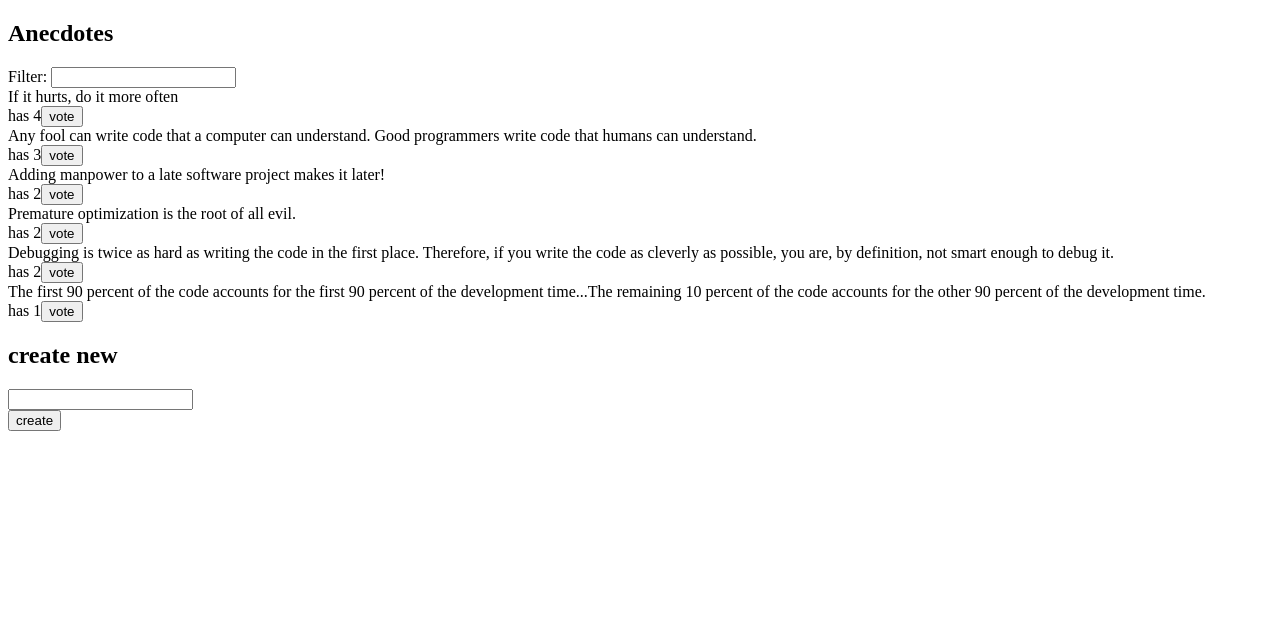
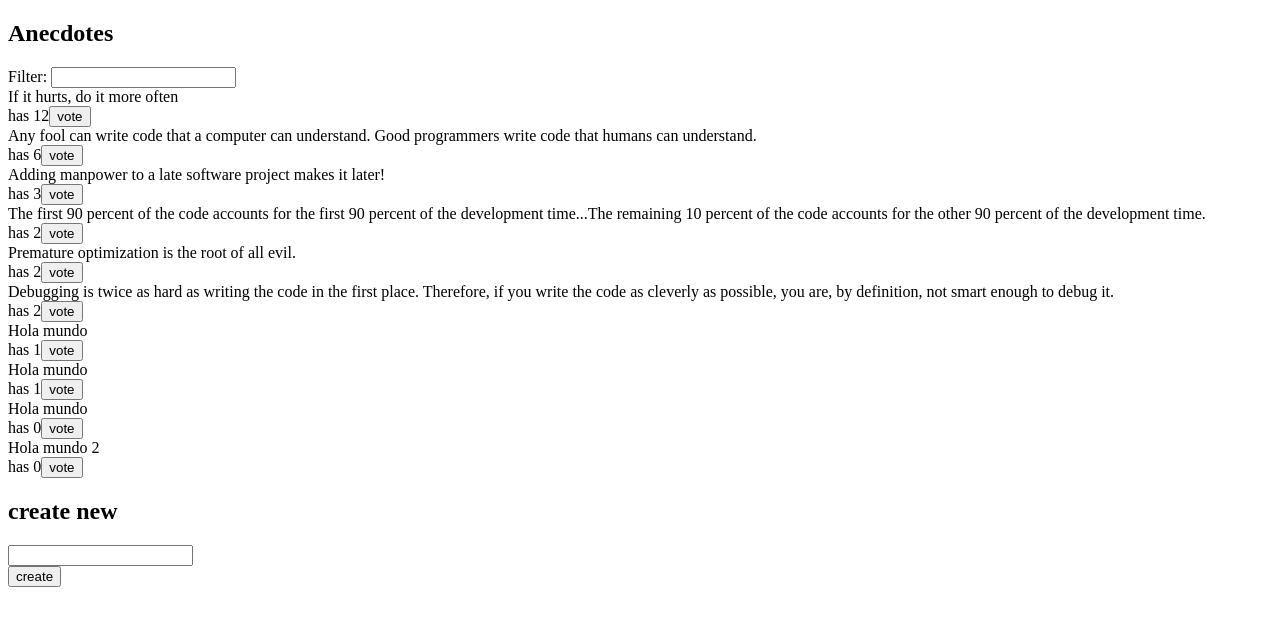
Before and after one commit to attisDev92/fullstack, a React (Vite) app in the folder part6/redux-anecdotes/: page / in a window 1280 px wide. Shown: the top 626 px of the page. Built offline with nearby package versions, Linux system fonts and the light colour scheme; data requests are answered from the project's data file.

Commit message:
part6, exerc 6.19

```diff
--- a/part6/redux-anecdotes/db.json
+++ b/part6/redux-anecdotes/db.json
@@ -3,22 +3,22 @@
     {
       "content": "If it hurts, do it more often",
       "id": "1",
-      "votes": 4
+      "votes": 12
     },
     {
       "content": "Adding manpower to a late software project makes it later!",
       "id": "2",
-      "votes": 2
+      "votes": 3
     },
     {
       "content": "The first 90 percent of the code accounts for the first 90 percent of the development time...The remaining 10 percent of the code accounts for the other 90 percent of the development time.",
       "id": "3",
-      "votes": 1
+      "votes": 2
     },
     {
       "content": "Any fool can write code that a computer can understand. Good programmers write code that humans can understand.",
       "id": "4",
-      "votes": 3
+      "votes": 6
     },
     {
       "content": "Premature optimization is the root of all evil.",
@@ -29,6 +29,26 @@
       "content": "Debugging is twice as hard as writing the code in the first place. Therefore, if you write the code as cleverly as possible, you are, by definition, not smart enough to debug it.",
       "id": "6",
       "votes": 2
+    },
+    {
+      "id": "54440",
+      "content": "Hola mundo",
+      "votes": 0
+    },
+    {
+      "id": "1055",
+      "content": "Hola mundo",
+      "votes": 1
+    },
+    {
+      "id": "96351",
+      "content": "Hola mundo",
+      "votes": 1
+    },
+    {
+      "id": "75465",
+      "content": "Hola mundo 2",
+      "votes": 0
     }
   ]
 }
--- a/part6/redux-anecdotes/src/components/AnecdoteForm.jsx
+++ b/part6/redux-anecdotes/src/components/AnecdoteForm.jsx
@@ -1,5 +1,5 @@
 import { useDispatch } from 'react-redux'
-import { setNotificationNewAnecdote, clearNotification } from '../reducers/notificationReducer'
+import { setNotification} from '../reducers/notificationReducer'
 import { newAnecdote } from '../reducers/anecdoteReducer'
 
 const AnecdoteForm = () => {
@@ -10,11 +10,9 @@ const AnecdoteForm = () => {
     e.preventDefault()
     const content = e.target.anecdote.value
     e.target.anecdote.value = ''
-    dispatch(newAnecdote(content))
-    dispatch(setNotificationNewAnecdote(content))
-    setTimeout(() => {
-      dispatch(clearNotification())
-    }, 5000)
+    dispatch(newAnecdote(content)).then(() => {
+      dispatch(setNotification({ message: `you create a new anecdote: "${content}"`, time: 1000 }))
+    })
   }
 
   return (
--- a/part6/redux-anecdotes/src/components/AnecdoteList.jsx
+++ b/part6/redux-anecdotes/src/components/AnecdoteList.jsx
@@ -1,6 +1,6 @@
 import { useSelector, useDispatch } from 'react-redux';
 import { addVote } from '../reducers/anecdoteReducer';
-import { setNotificationVote, clearNotification } from '../reducers/notificationReducer';
+import { setNotification } from '../reducers/notificationReducer';
 
 
 const AnecdoteList = () => {
@@ -15,11 +15,9 @@ const AnecdoteList = () => {
       );
 
   const handleVote = (id, content) => {
-    dispatch(addVote(id))
-    dispatch(setNotificationVote(content));
-    setTimeout(() => {
-      dispatch(clearNotification());
-    }, 5000);
+    dispatch(addVote(id)).then(() =>
+      dispatch(setNotification({ message: `you voted for "${content}"`, time: 4000 }))
+    )
   };
 
   return (
--- a/part6/redux-anecdotes/src/components/Notification.jsx
+++ b/part6/redux-anecdotes/src/components/Notification.jsx
@@ -1,10 +1,27 @@
+import { useEffect, useState } from "react"
 import { useSelector } from "react-redux"
+import { clearNotification } from "../reducers/notificationReducer"
+import { useDispatch } from "react-redux"
 
 const Notification = () => {
+
   const notification = useSelector(state => state.notification)
+  const dispatch = useDispatch()
+  const [ displayNotificacion, setDisplayNotification ] = useState('none')
+
+  useEffect(() => {
+    if (notification.active) {
+      setDisplayNotification('block')
+      setTimeout(() => {
+        dispatch(clearNotification())
+      }, notification.time)
+    }
+
+  }, [notification])
+
 
   const style = {
-    display: notification.display,
+    display: displayNotificacion,
     border: 'solid',
     padding: 10,
     borderWidth: 1
--- a/part6/redux-anecdotes/src/reducers/notificationReducer.js
+++ b/part6/redux-anecdotes/src/reducers/notificationReducer.js
@@ -1,8 +1,9 @@
-import { createSlice } from "@reduxjs/toolkit";
+import { createSlice, current } from "@reduxjs/toolkit";
 
 const initialState = {
-  display: 'none',
-  message: ''
+  active: false,
+  message: '',
+  time: 0
 }
 
 const notificationSlice = createSlice({
@@ -10,26 +11,21 @@ const notificationSlice = createSlice({
   initialState,
   reducers: {
 
-    setNotificationVote (state, action) {
-      const anecdote = action.payload
-      state.display = 'block'
-      state.message = `you voted for ${anecdote}`
-    },
-
-    setNotificationNewAnecdote (state, action) {
-      const anecdote = action.payload
-      state.display = 'block'
-      state.message = `you create a new anecdote: ${anecdote}`
+    setNotification (state, action) {
+      state.active = true
+      state.message = action.payload.message
+      state.time = action.payload.time
     },
 
     clearNotification (state, action) {
-      state.display = 'none'
+      state.active = false
       state.message = ''
+      state.time = 0
     }
 
   }
 })
 
-export const { setNotificationVote, setNotificationNewAnecdote, clearNotification } = notificationSlice.actions
+export const { setNotification, clearNotification } = notificationSlice.actions
 
 export default notificationSlice.reducer
```
